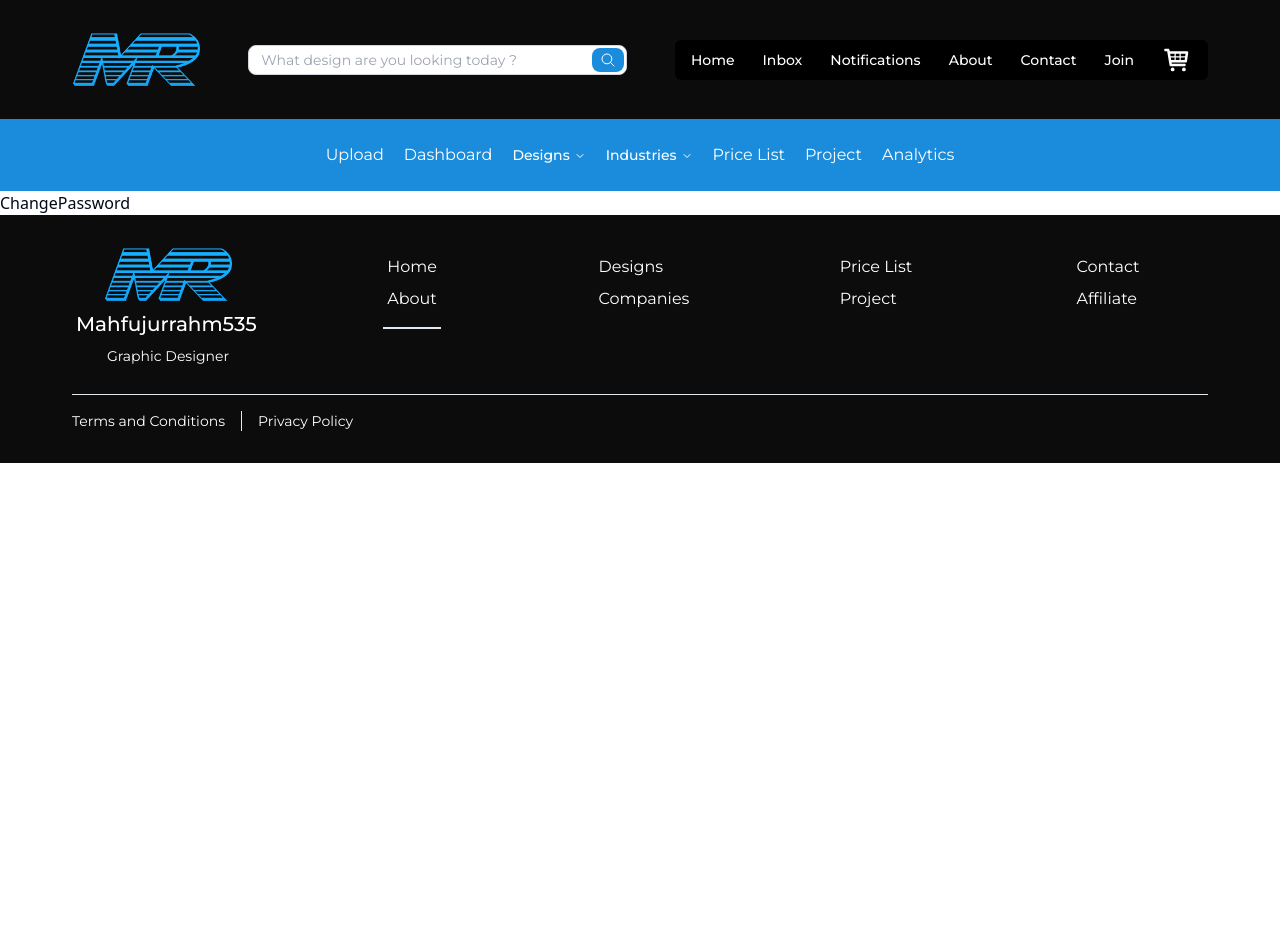
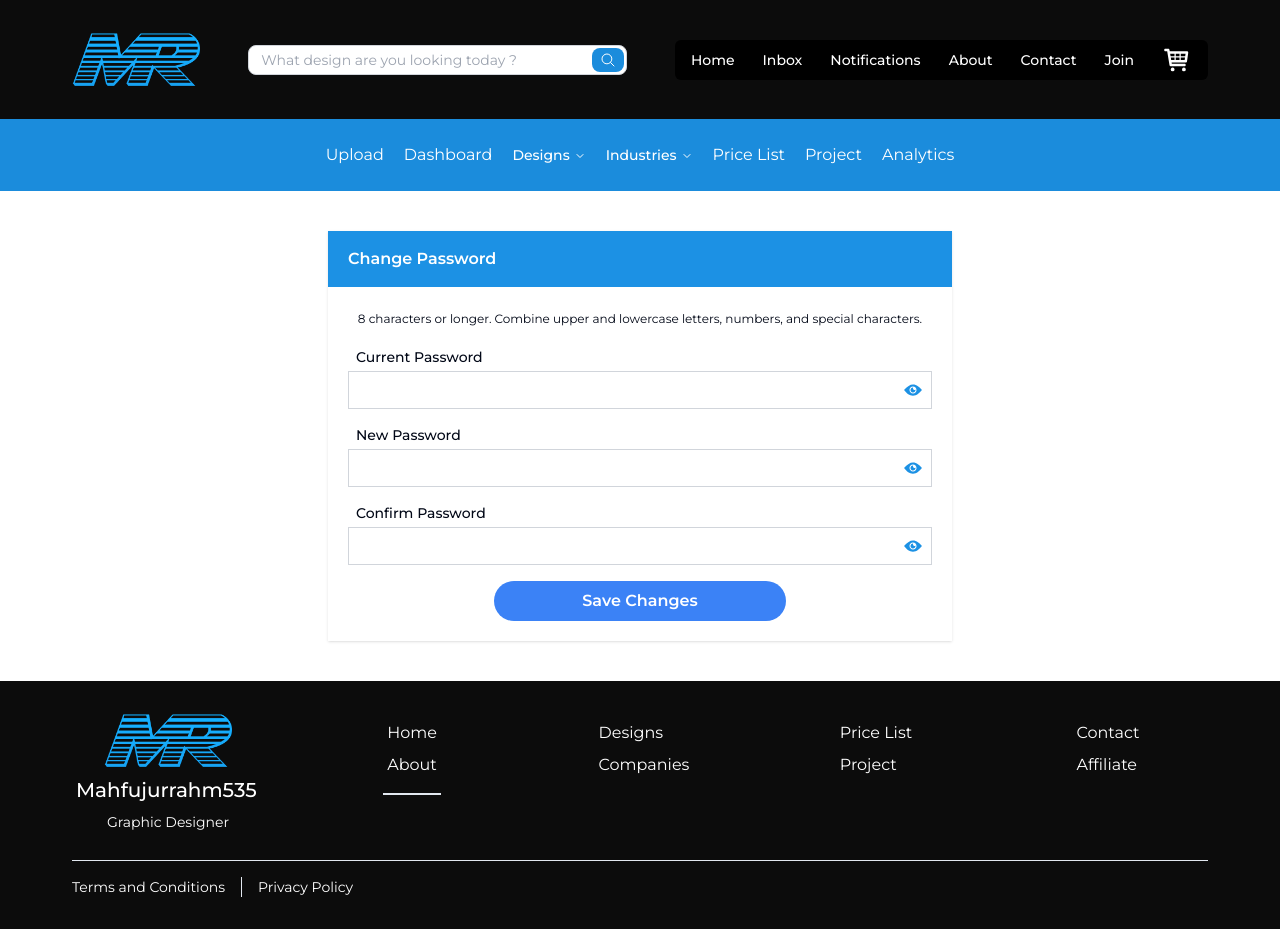
Before and after one commit to kaziahosunhabibripon/mrclient, a React (Vite) app: page /change-password in a window 1280 px wide. Before the commit the page ends 800 px from the top, so only its background shows below. Built offline with nearby package versions, Linux system fonts and the light colour scheme.

Commit message:
Added change password component

```diff
--- a/src/Pages/ChangePassword/ChangePassword.jsx
+++ b/src/Pages/ChangePassword/ChangePassword.jsx
@@ -1,9 +1,108 @@
-import React from 'react';
+import React, { useState } from 'react';
+import { useForm } from 'react-hook-form';
+import { IoIosEye, IoIosEyeOff } from "react-icons/io"; // Import eye icons
+import Container from '../Shared/Container';
 
 const ChangePassword = () => {
+    const { register, handleSubmit, watch, formState: { errors } } = useForm();
+    const [showCurrentPassword, setShowCurrentPassword] = useState(false);
+    const [showNewPassword, setShowNewPassword] = useState(false);
+    const [showConfirmPassword, setShowConfirmPassword] = useState(false);
+
+    const onSubmit = (data) => {
+        console.log('Submitted data:', data);
+        // Handle form submission logic here
+    };
+
+    const currentPassword = watch('currentPassword', '');
+    const newPassword = watch('newPassword', '');
+
+    const toggleShowCurrentPassword = () => {
+        setShowCurrentPassword(!showCurrentPassword);
+    };
+
+    const toggleShowNewPassword = () => {
+        setShowNewPassword(!showNewPassword);
+    };
+
+    const toggleShowConfirmPassword = () => {
+        setShowConfirmPassword(!showConfirmPassword);
+    };
+
     return (
-        <div>
-            ChangePassword
+        <div className='font-montserrat my-10 w-3/5 mx-auto'>
+            <Container>
+                <div className='shadow'>
+
+                    <div className='bg-[#1C91E4] px-5 py-4'>
+                        <h4 className='text-white font-semibold'>Change Password</h4>
+                    </div>
+
+                    <p className='text-xs text-center mt-6'>8 characters or longer. Combine upper and lowercase letters, numbers, and special characters.</p>
+
+                    <div className='p-5'>
+                        <form onSubmit={handleSubmit(onSubmit)}>
+                            {/* Current Password Field */}
+                            <div className="mb-4 relative">
+                                <label htmlFor="currentPassword" className="block mb-1 ml-2 text-xs md:text-sm font-medium">Current Password</label>
+                                <div className="flex items-center border border-gray-300">
+                                    <input
+                                        type={showCurrentPassword ? 'text' : 'password'}
+                                        id="currentPassword"
+                                        {...register('currentPassword', { required: 'Current Password is required' })}
+                                        className="w-full ml-2 text-sm outline-none"
+                                    />
+                                    <div className='p-2 cursor-pointer' onClick={toggleShowCurrentPassword}>
+                                        {showCurrentPassword ? <IoIosEyeOff className='text-[#1C91E4] text-xl' /> : <IoIosEye className='text-[#1C91E4] text-xl' />}
+                                    </div>
+                                </div>
+                                {errors.currentPassword && <span className="text-red-500 text-xs mt-1">{errors.currentPassword.message}</span>}
+                            </div>
+
+                            {/* New Password Field */}
+                            <div className="mb-4 relative">
+                                <label htmlFor="newPassword" className="block mb-1 ml-2 text-xs md:text-sm font-medium">New Password</label>
+                                <div className="flex items-center border border-gray-300">
+                                    <input
+                                        type={showNewPassword ? 'text' : 'password'}
+                                        id="newPassword"
+                                        {...register('newPassword', { required: 'New Password is required', minLength: 8 })}
+                                        className="w-full ml-2 text-sm outline-none"
+                                    />
+                                    <div className='p-2 cursor-pointer' onClick={toggleShowNewPassword}>
+                                        {showNewPassword ? <IoIosEyeOff className='text-[#1C91E4] text-xl' /> : <IoIosEye className='text-[#1C91E4] text-xl' />}
+                                    </div>
+                                </div>
+                                {errors.newPassword && <span className="text-red-500 text-xs mt-1">{errors.newPassword.message}</span>}
+                            </div>
+
+                            {/* Confirm Password Field */}
+                            <div className="mb-4 relative">
+                                <label htmlFor="confirmPassword" className="block mb-1 ml-2 text-xs md:text-sm font-medium">Confirm Password</label>
+                                <div className="flex items-center border border-gray-300">
+                                    <input
+                                        type={showConfirmPassword ? 'text' : 'password'}
+                                        id="confirmPassword"
+                                        {...register('confirmPassword', {
+                                            validate: (value) => value === newPassword || 'Passwords do not match'
+                                        })}
+                                        className="w-full ml-2 text-sm outline-none"
+                                    />
+                                    <div className='p-2 cursor-pointer' onClick={toggleShowConfirmPassword}>
+                                        {showConfirmPassword ? <IoIosEyeOff className='text-[#1C91E4] text-xl' /> : <IoIosEye className='text-[#1C91E4] text-xl' />}
+                                    </div>
+                                </div>
+                                {errors.confirmPassword && <span className="text-red-500 text-xs mt-1">{errors.confirmPassword.message}</span>}
+                            </div>
+
+                            {/* Submit Button */}
+                            <div className='text-center'>
+                                <button type='submit' className='bg-blue-500 hover:bg-blue-600 text-white font-semibold w-2/4 py-2 rounded-full'>Save Changes</button>
+                            </div>
+                        </form>
+                    </div>
+                </div>
+            </Container>
         </div>
     );
 };
--- a/src/Pages/SocialMedia/SocialMedia.jsx
+++ b/src/Pages/SocialMedia/SocialMedia.jsx
@@ -16,7 +16,7 @@ const SocialMedia = () => {
     };
 
     return (
-        <div className='font-montserrat my-10 w-3/6 mx-auto'>
+        <div className='font-montserrat my-10 w-3/5 mx-auto'>
             <Container>
                 <div className='shadow'>
                     <div className='bg-[#1C91E4] px-5 py-4'>
```
